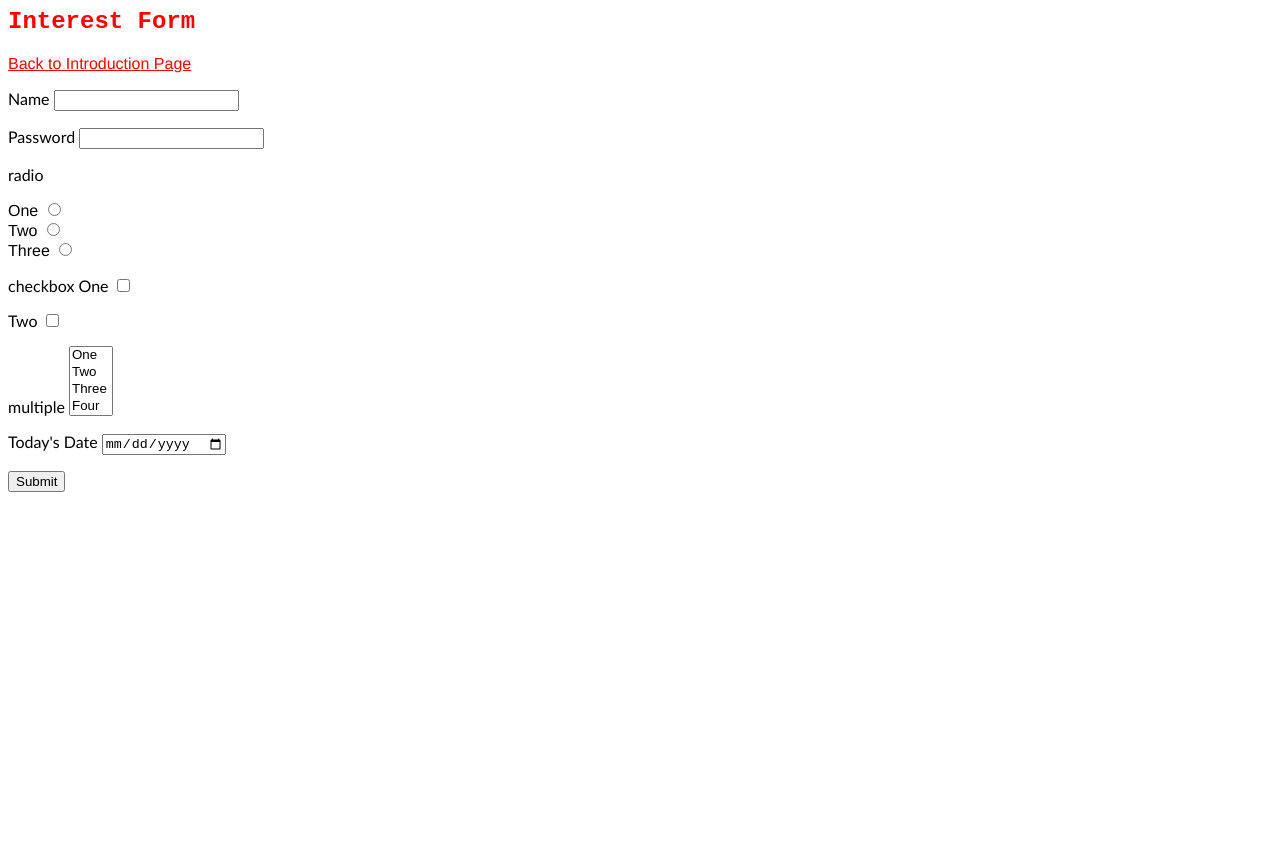
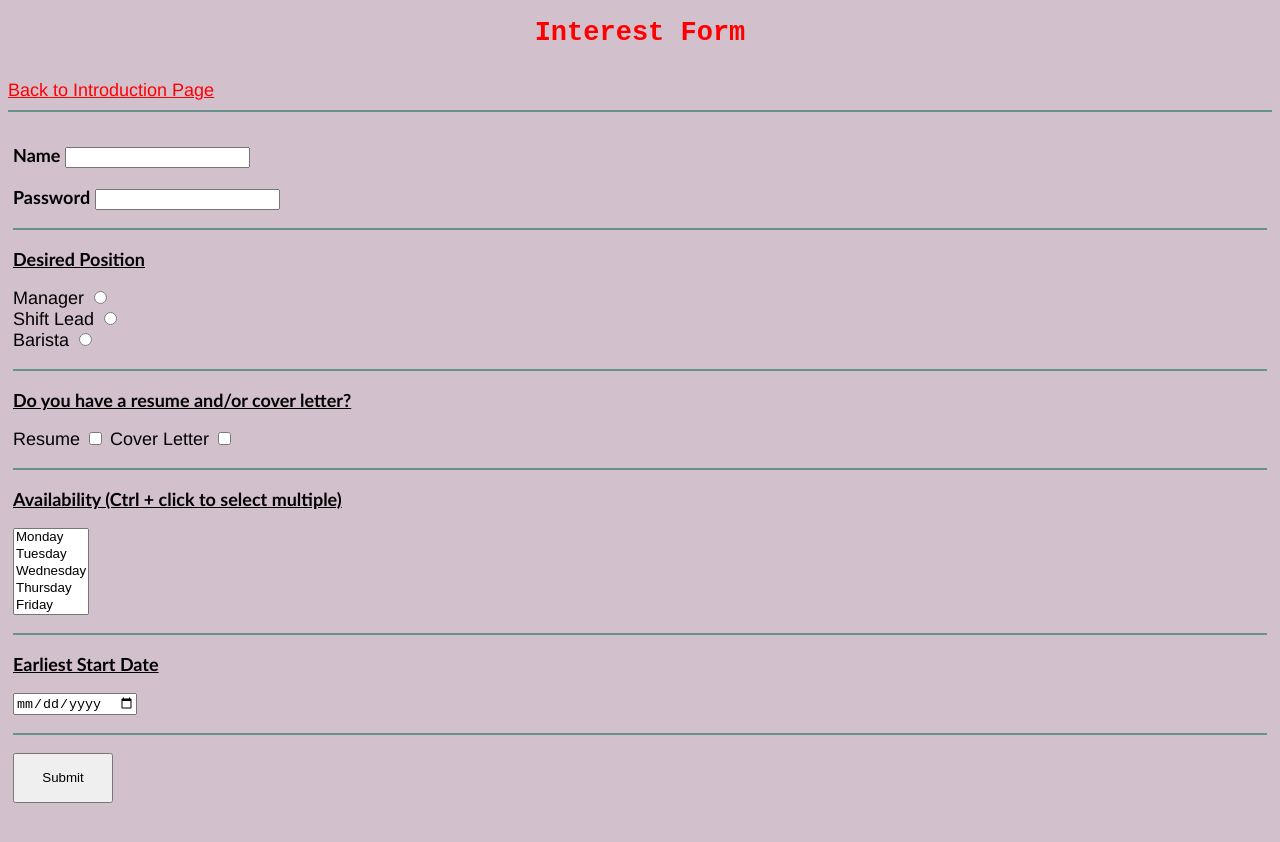
Before and after one commit to kamenchen/homework-3, a plain HTML site: page form.html in a window 1280 px wide. Before the commit the page ends 800 px from the top, so only its background shows below. Drawn offline with Linux system fonts and the light colour scheme.

Commit message:
change 7

```diff
--- a/form.html
+++ b/form.html
@@ -6,65 +6,69 @@
 
   <body>
     <h2>Interest Form</h2>
-    <a href="index.html">Back to Introduction Page</a>
+    <a href="index.html">Back to Introduction Page</a><hr color="#679289">
     <form>
       <!--text input-->
       <p>
-        <label for="user">Name</label>
+        <label for="user"><b>Name</b></label>
         <input type="text" name="user" id="user">
       </p>
       <!--password input-->
       <p>
-        <label for="secret">Password</label>
+        <label for="secret"><b>Password</b></label>
         <input type="password" name="secret">
-      </p>
+      </p><hr color="#679289">
       <!--radio buttons-->
       <p>
-        radio
+        <u><b>Desired Position</b></u>
           <div>
-          <label for="one">One</label>
+            <label for="one">Manager</label>
             <input type="radio" name="choices" value="choice one" id="one">
            </div>
           <div>
-          <label for="two">Two</label>
+            <label for="two">Shift Lead</label>
             <input type="radio" name="choices" value="choice two" id="two">
           </div>
           <div>
-          <label for="three">Three</label>
+            <label for="three">Barista</label>
             <input type="radio" name="choices" value="choice three" id="three">
           </div>
-      </p>
+      </p><hr color="#679289">
       <!--checkboxes-->
       <p>
-        checkbox
-        <label for="one">One</label>
+        <u><b>Do you have a resume and/or cover letter?</b></u>
+        <div>
+          <label for="one">Resume</label>
           <input type="checkbox" name="one" id="one">
-      </p>
-      <p>
-        <label for="two">Two</label>
+          <label for="two">Cover Letter</label>
           <input type="checkbox" name="two" id="two">
-      </p>
+        </div>
+      </p><hr color="#679289">
       <!--multiple select box-->
       <p>
-        multiple
-        <select name="choice" size="4" multiple>
-          <option value="one">One</option>
-          <option value="two">Two</option>
-          <option value="three">Three</option>
-          <option value="four">Four</option>
-          <option value="five">Five</option>
-          <option value="six">Six</option>
-          <option value="seven">Seven</option>
+        <u><b>Availability (Ctrl + click to select multiple)</b></u>
+        <div>
+          <select name="choice" size="5" multiple>
+            <option value="one">Monday</option>
+            <option value="two">Tuesday</option>
+            <option value="three">Wednesday</option>
+            <option value="four">Thursday</option>
+            <option value="five">Friday</option>
+            <option value="six">Saturday</option>
+            <option value="seven">Sunday</option>
           </select>
-      </p>
+        </div>
+      </p><hr color="#679289">
       <!--date input-->
       <p>
-        <label for="date">Today's Date</label>
+        <u><b>Earliest Start Date</b></u>
+        <div>
           <input type="date" name="date" id="date">
-      </p>
+        </div>
+      </p><hr color="#679289">
       <!--submit button-->
       <p>
-        <input type="submit" value="Submit">
+        <input type="submit" value="Submit" style="width: 100px; height: 50px;">
       </p>
     </form>
   </body>
--- a/style.css
+++ b/style.css
@@ -1,5 +1,7 @@
 body{
   font-family: Helvetica;
+  background-color: #D3C0CD;
+  font-size: 18px;
 }
 p{
   font-family: Calibri;
@@ -7,6 +9,8 @@ p{
 h1,h2{
   font-family: Courier New;
   color: red;
+  text-align: center;
+  padding: 10px;
 }
 a:link{
   color: red;
@@ -15,10 +19,15 @@ a:visited{
   color: green;
 }
 input[type="submit"]:hover{
-  color: red;
+  background-color: red;
 }
 input[type="submit"]:active{
-  color: green;
+  background-color: green;
+}
+#contact{
+  padding: 10px;
+  padding-left: 50px;
+  border: 3px solid #679289;
 }
 ul{
   list-style-type: square;
@@ -26,9 +35,32 @@ ul{
 ol{
   list-style-type: lower-roman;
 }
+table {
+  table-layout: fixed;
+  width: 100%;
+  padding: 10px;
+  font-size: 20px;
+}
+.column {
+  width: 33%;
+}
 table tr:hover{
   background-color: lightblue;
 }
 tr:nth-child(even){
   background-color: lightgray;
 }
+th {
+  padding: 20px;
+}
+td {
+  padding: 20px;
+  text-align: center;
+}
+form {
+  padding: 5px;
+}
+img {
+  max-width: 100%;
+  height: auto;
+}
```
Also changed, not shown: index.html (+16 -9 lines), ._coffee-honduras.png (deleted), coffee-honduras.png (deleted), honduras-coffee.jpg (added). Lines whose indentation alone changed are shown as unchanged.
